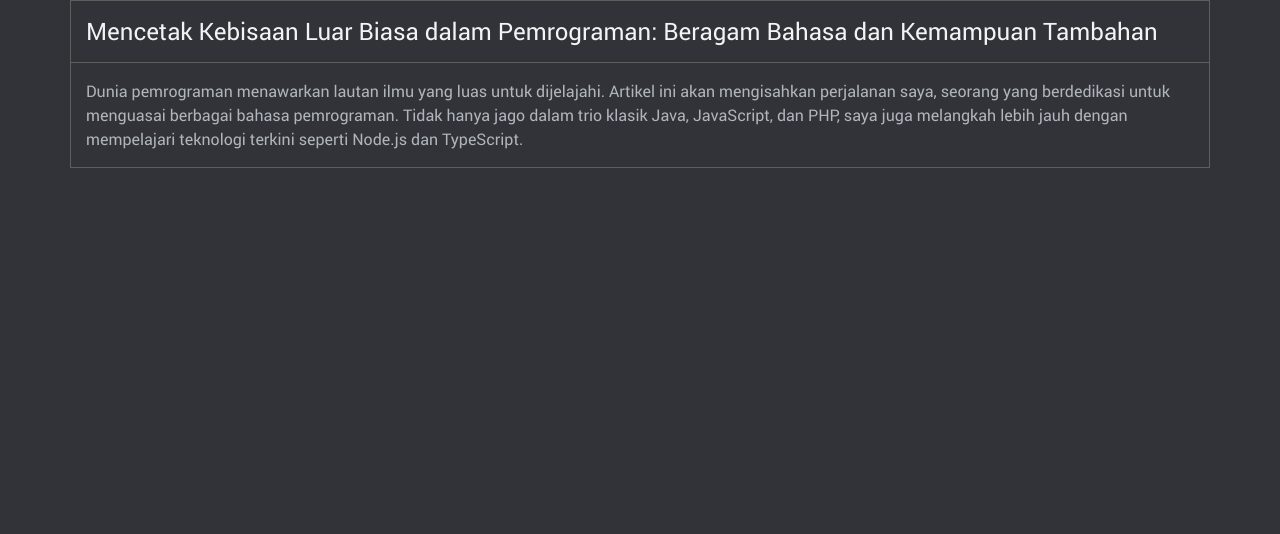
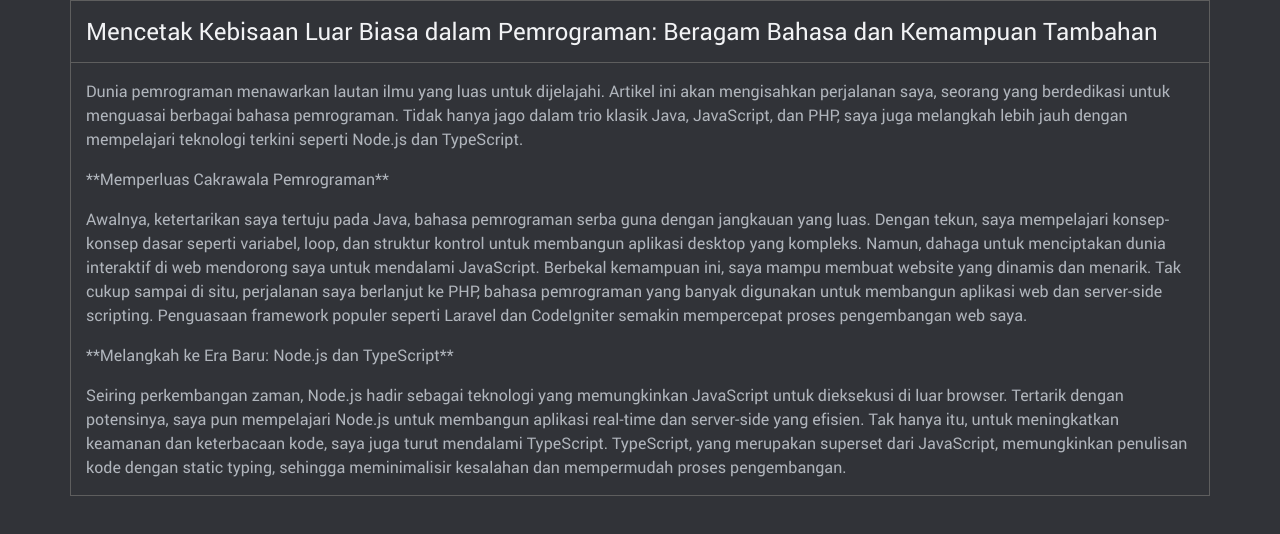
Before and after one commit to vigihdev/vigihdev.github.io, a plain HTML site: page index.html in a window 1280 px wide. Shown: the part 78-612 px from the top of the page. Drawn offline with nearby package versions, Linux system fonts and the light colour scheme.

Commit message:
🚀 22-2-2024 17-10

```diff
--- a/index.html
+++ b/index.html
@@ -30,6 +30,40 @@
                     mengisahkan perjalanan saya, seorang yang berdedikasi untuk menguasai berbagai bahasa
                     pemrograman. Tidak hanya jago dalam trio klasik Java, JavaScript, dan PHP, saya juga melangkah
                     lebih jauh dengan mempelajari teknologi terkini seperti Node.js dan TypeScript.
+
+                    <div class="post-spacer mb-3"></div>
+                    **Memperluas Cakrawala Pemrograman**
+                    <div class="post-spacer mb-3"></div>
+
+                    Awalnya, ketertarikan saya tertuju pada Java, bahasa pemrograman serba guna dengan jangkauan yang
+                    luas. Dengan tekun,
+                    saya mempelajari konsep-konsep dasar seperti variabel, loop, dan struktur kontrol untuk membangun
+                    aplikasi desktop yang
+                    kompleks.
+
+                    Namun, dahaga untuk menciptakan dunia interaktif di web mendorong saya untuk mendalami JavaScript.
+                    Berbekal kemampuan
+                    ini, saya mampu membuat website yang dinamis dan menarik.
+
+                    Tak cukup sampai di situ, perjalanan saya berlanjut ke PHP, bahasa pemrograman yang banyak digunakan
+                    untuk membangun
+                    aplikasi web dan server-side scripting. Penguasaan framework populer seperti Laravel dan CodeIgniter
+                    semakin mempercepat
+                    proses pengembangan web saya.
+                    <div class="post-spacer mb-3"></div>
+                    **Melangkah ke Era Baru: Node.js dan TypeScript**
+                    <div class="post-spacer mb-3"></div>
+                    Seiring perkembangan zaman, Node.js hadir sebagai teknologi yang memungkinkan JavaScript untuk
+                    dieksekusi di luar
+                    browser. Tertarik dengan potensinya, saya pun mempelajari Node.js untuk membangun aplikasi real-time
+                    dan server-side
+                    yang efisien.
+
+                    Tak hanya itu, untuk meningkatkan keamanan dan keterbacaan kode, saya juga turut mendalami
+                    TypeScript. TypeScript, yang
+                    merupakan superset dari JavaScript, memungkinkan penulisan kode dengan static typing, sehingga
+                    meminimalisir kesalahan
+                    dan mempermudah proses pengembangan.
                 </div>
             </div>
 
```
